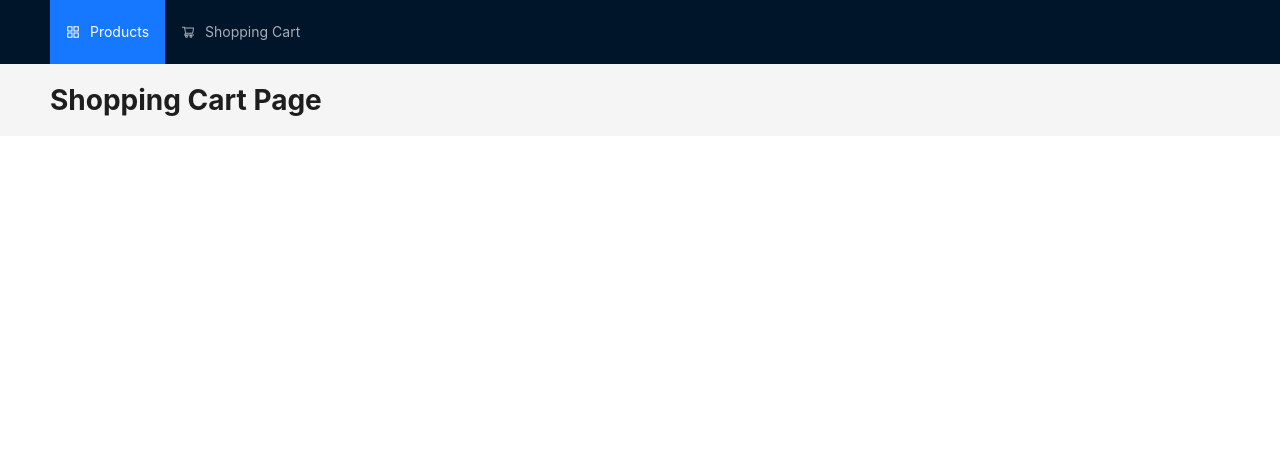
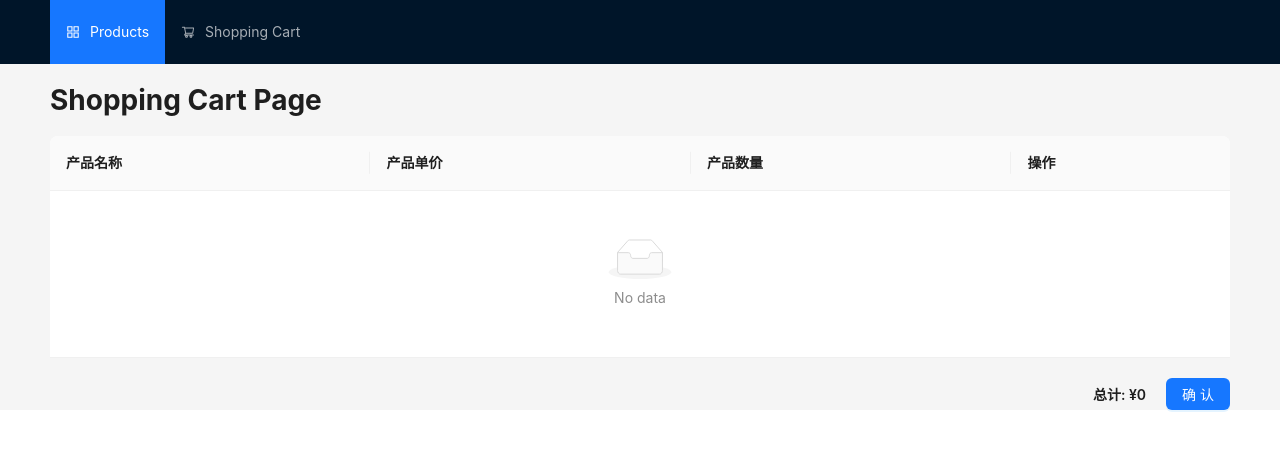
Before and after one commit to zikunz/tiktok-take-home-assignment, a React (Create React App) app: page /shopping-cart in a window 1280 px wide. Shown: the top 450 px of the page. Built offline with nearby package versions, Linux system fonts and the light colour scheme.

Commit message:
Implement shopping cart page with functionality

```diff
--- /dev/null
+++ b/src/components/ShoppingCart.tsx
@@ -0,0 +1,96 @@
+import React from 'react';
+import { useAtom } from 'jotai';
+import { cartAtom } from '../context/store';
+import { Table, Button, InputNumber, Typography, notification } from 'antd';
+import { DeleteOutlined } from '@ant-design/icons';
+
+const { Text } = Typography;
+
+const ShoppingCart: React.FC = () => {
+  const [cart, setCart] = useAtom(cartAtom);
+
+  const handleQuantityChange = (productId: string, newQuantity: number) => {
+    setCart(cart =>
+      cart.map(item =>
+        item.product_id === productId ? { ...item, quantity: newQuantity } : item
+      )
+    );
+  };
+
+  const handleDelete = (productId: string) => {
+    setCart(cart => cart.filter(item => item.product_id !== productId));
+  };
+
+  const getTotalPrice = () => {
+    return cart.reduce((total, item) => total + item.price * item.quantity, 0);
+  };
+
+  const handleConfirm = () => {
+    if (cart.length === 0) {
+      notification.warning({
+        message: '购物车是空的',
+        description: '去挑一些你喜欢的商品吧。',
+        placement: 'topRight',
+      });
+    } else {
+      setCart([]);
+      notification.success({
+        message: '下单成功',
+        description: '感谢您选择抖音电商！',
+        placement: 'topRight',
+      });
+    }
+  };
+
+  const columns = [
+    {
+      title: '产品名称',
+      dataIndex: 'name',
+      key: 'name',
+    },
+    {
+      title: '产品单价',
+      dataIndex: 'price',
+      key: 'price',
+      render: (price: number) => `¥${price}`,
+    },
+    {
+      title: '产品数量',
+      dataIndex: 'quantity',
+      key: 'quantity',
+      render: (text: any, record: any) => (
+        <InputNumber
+          min={1}
+          value={record.quantity}
+          onChange={(value) => handleQuantityChange(record.product_id, value as number)}
+        />
+      ),
+    },
+    {
+      title: '操作',
+      key: 'action',
+      render: (text: any, record: any) => (
+        <Button
+          type="primary"
+          danger
+          icon={<DeleteOutlined />}
+          onClick={() => handleDelete(record.product_id)}
+        />
+      ),
+    },
+  ];
+
+  return (
+    <div>
+      <Table dataSource={cart} columns={columns} rowKey="product_id" pagination={false} />
+      <div style={{ marginTop: '20px', textAlign: 'right' }}>
+        <Text strong style={{ marginRight: '20px' }}>总计: ¥{getTotalPrice()}</Text>
+        <Button type="primary" onClick={handleConfirm}>
+          确认
+        </Button>
+      </div>
+    </div>
+  );
+};
+
+export default ShoppingCart;
--- a/src/components/ShoppingCartPage.tsx
+++ b/src/components/ShoppingCartPage.tsx
@@ -1,9 +1,10 @@
 import React from 'react';
+import ShoppingCart from '../components/ShoppingCart';
 
 const ShoppingCartPage: React.FC = () => (
   <div>
     <h1>Shopping Cart Page</h1>
-    {/* Add ShoppingCart component here later */}
+    <ShoppingCart />
   </div>
 );
 
```
